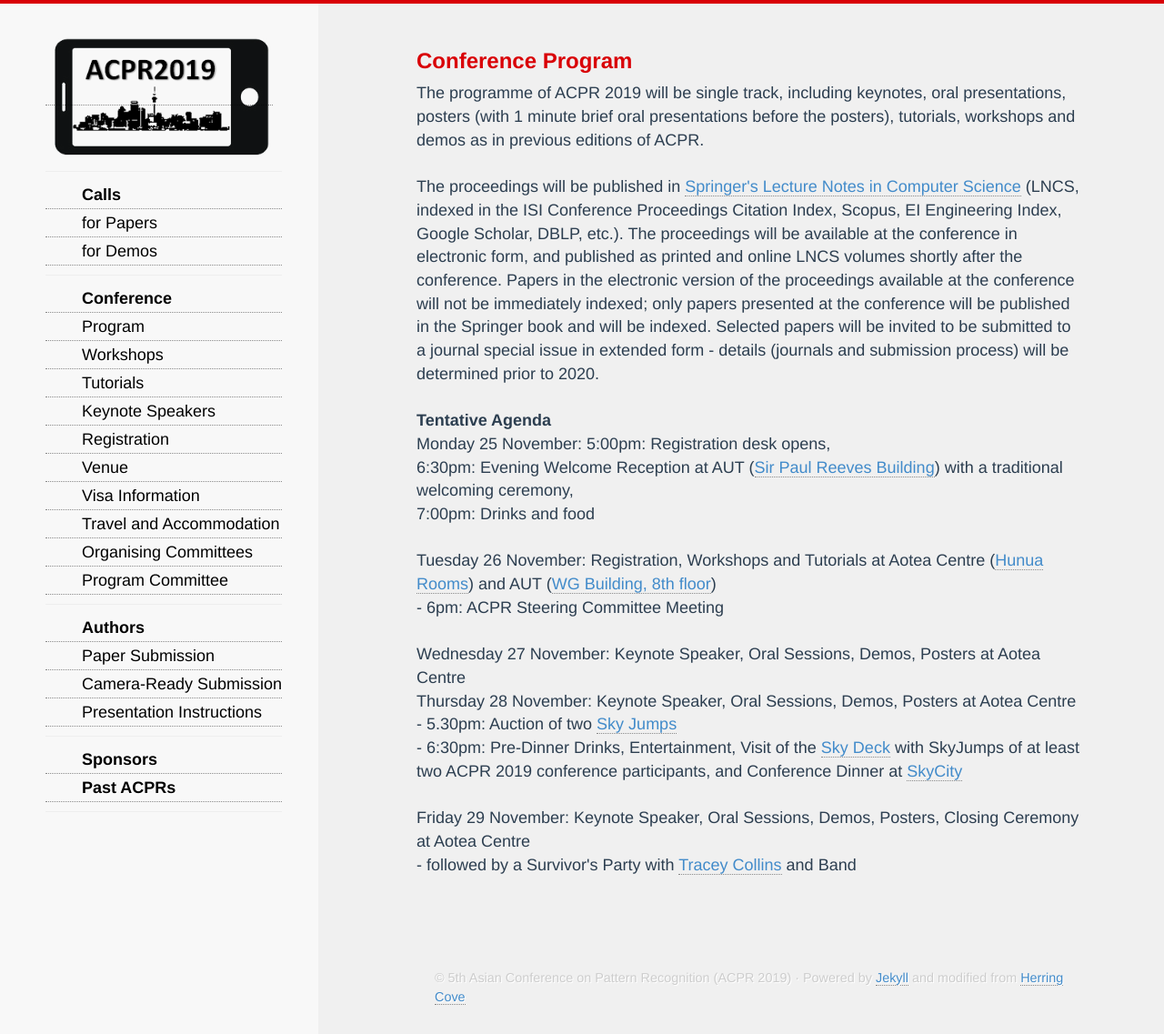
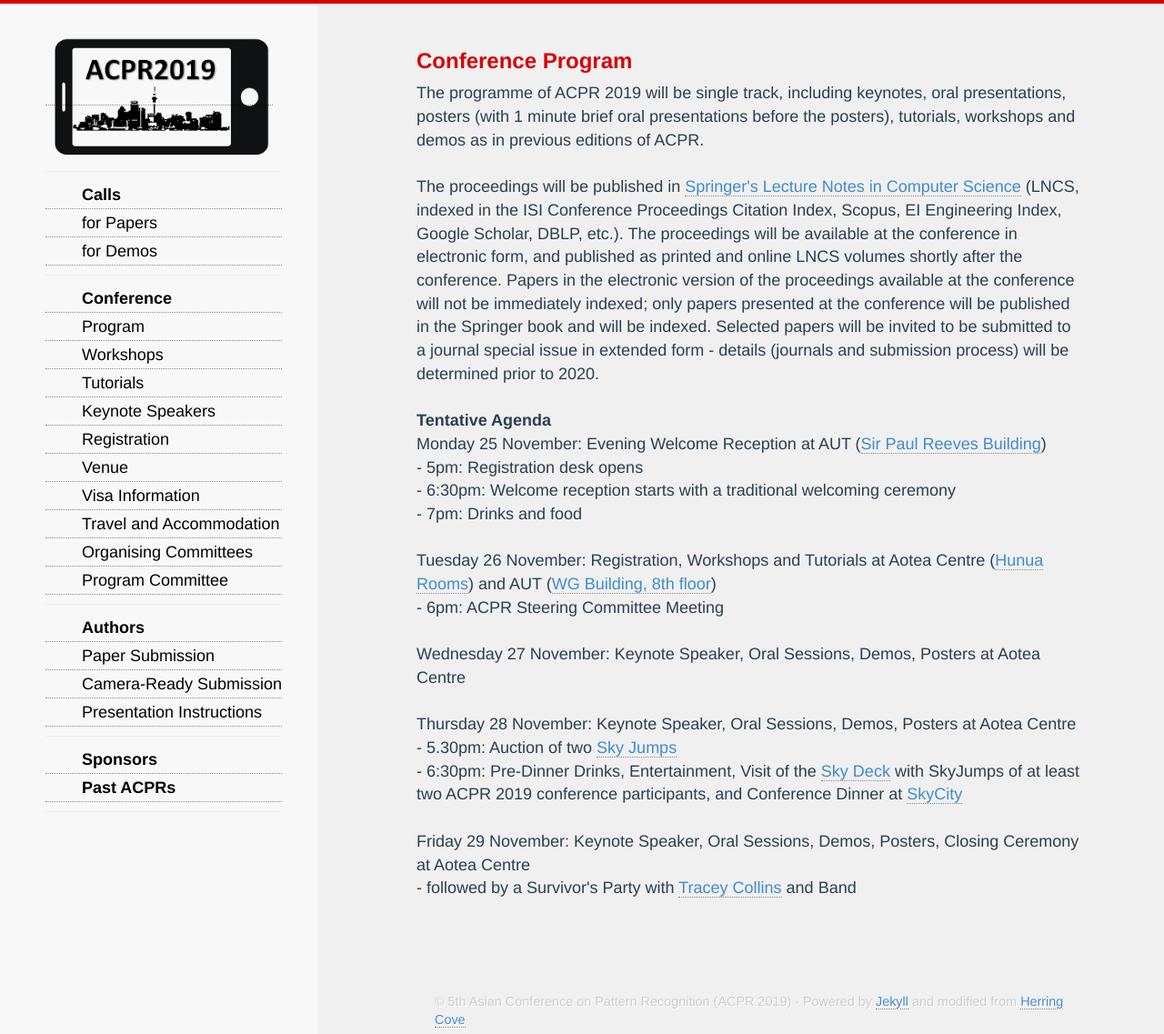
Before and after one commit to AndrewChenUoA/ACPR2019, a Jekyll site: the page built from program.html, in a window 1280 px wide and 1137 px high. Shown: the whole window at 91% size. Built offline with Jekyll 4.4.1, drawn with Linux system fonts in a browser that asks for light colours; nearby versions of some CDN libraries; Markdown is read by kramdown in place of the engine named in the settings.

Commit message:
Format update

```diff
--- a/program.html
+++ b/program.html
@@ -13,10 +13,13 @@ title: ACPR 2019 - The 5th Asian Conference on Pattern Recognition
   <br/><br/>
 
   <b>Tentative Agenda</b><br/>
-  Monday 25 November: 5:00pm: Registration desk opens,<br/>6:30pm: Evening Welcome Reception at AUT (<a href="https://architecturenow.co.nz/articles/sir-paul-reeves-building/">Sir Paul Reeves Building</a>) with a traditional welcoming ceremony,<br/>7:00pm: Drinks and food<br/><br/>
+  Monday 25 November: Evening Welcome Reception at AUT (<a href="https://architecturenow.co.nz/articles/sir-paul-reeves-building/">Sir Paul Reeves Building</a>)<br/>
+  - 5pm: Registration desk opens<br/>
+  - 6:30pm: Welcome reception starts with a traditional welcoming ceremony<br/>
+  - 7pm: Drinks and food<br/><br/>
   Tuesday 26 November: Registration, Workshops and Tutorials at Aotea Centre (<a href="https://www.aucklandconventions.co.nz/rooms/hunua-rooms">Hunua Rooms</a>) and AUT (<a href="https://www.aut.ac.nz/__data/assets/pdf_file/0011/118919/AUT-campus-map-city.pdf">WG Building, 8th floor</a>)<br/>
   - 6pm: ACPR Steering Committee Meeting<br/><br/>
-  Wednesday 27 November: Keynote Speaker, Oral Sessions, Demos, Posters at Aotea Centre<br/>
+  Wednesday 27 November: Keynote Speaker, Oral Sessions, Demos, Posters at Aotea Centre<br/><br/>
   Thursday 28 November: Keynote Speaker, Oral Sessions, Demos, Posters at Aotea Centre<br/>
   - 5.30pm: Auction of two <a href="https://www.bungy.co.nz/auckland/sky-tower/">Sky Jumps</a><br/>
   - 6:30pm: Pre-Dinner Drinks, Entertainment, Visit of the <a href="https://www.skycityauckland.co.nz/sky-tower/admissions/">Sky Deck</a> with SkyJumps of at least two ACPR 2019 conference participants, and Conference Dinner at <a href="https://www.skycityauckland.co.nz">SkyCity</a><br/><br/>
```
